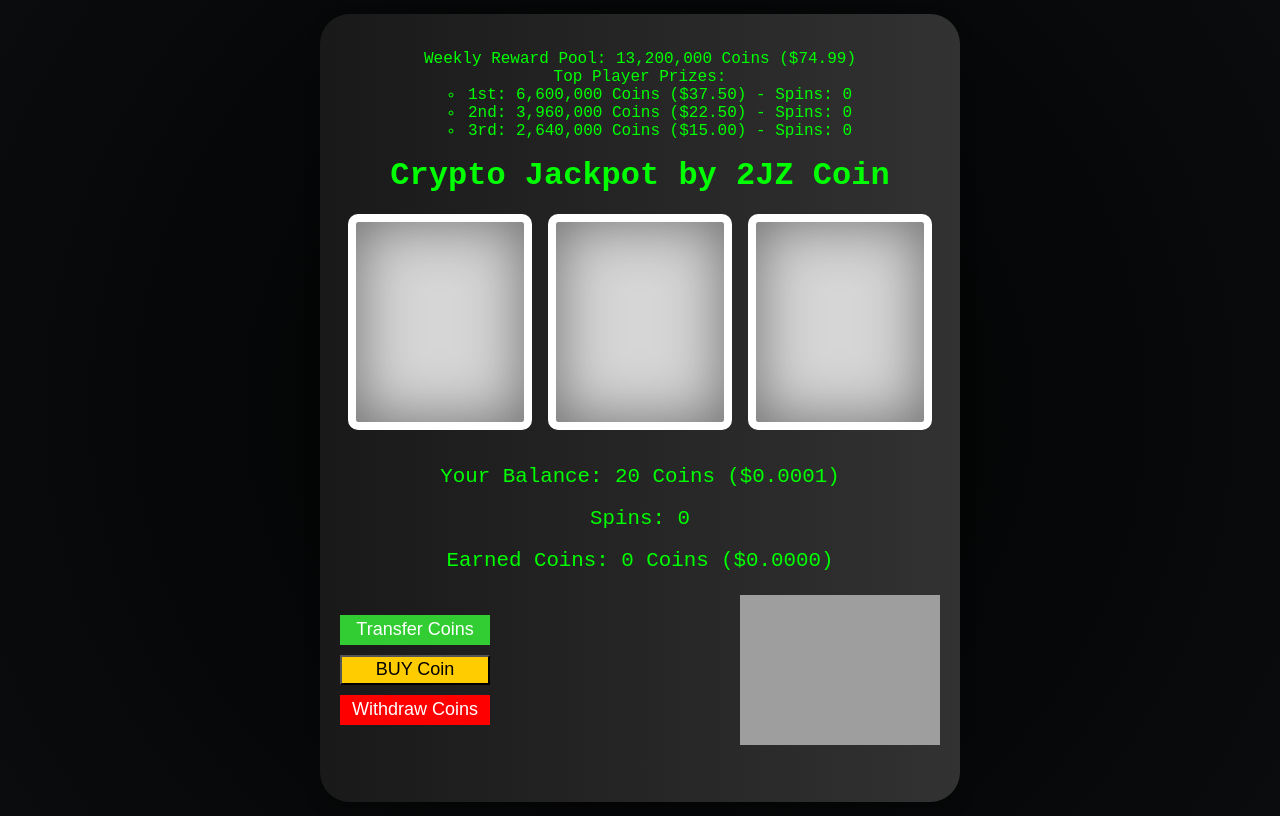
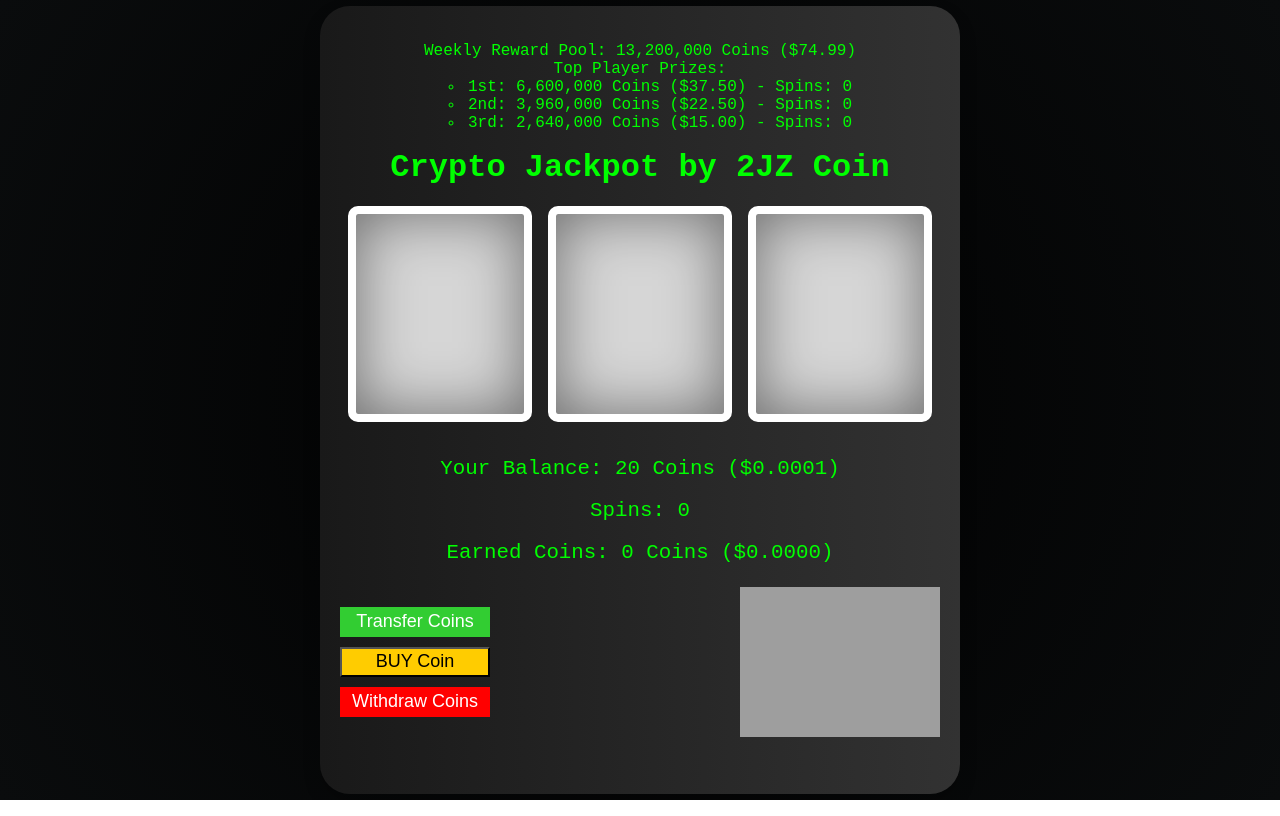
Before and after one commit to nftcustomgarage/crypto-jackpot, a plain HTML site: page index.html in a window 1280 px wide. Drawn offline with Linux system fonts and the light colour scheme; grey boxes are pictures that could not be loaded.

Commit message:
Update style.css

```diff
--- a/style.css
+++ b/style.css
@@ -6,7 +6,7 @@
     background: radial-gradient(circle, #000000, #0a0c0d);
     font-family: 'Press Start 2P', monospace;
     color: #FFFFFF;
-    margin: -5;
+    margin: 0;
 }
 
 .machine {
```
